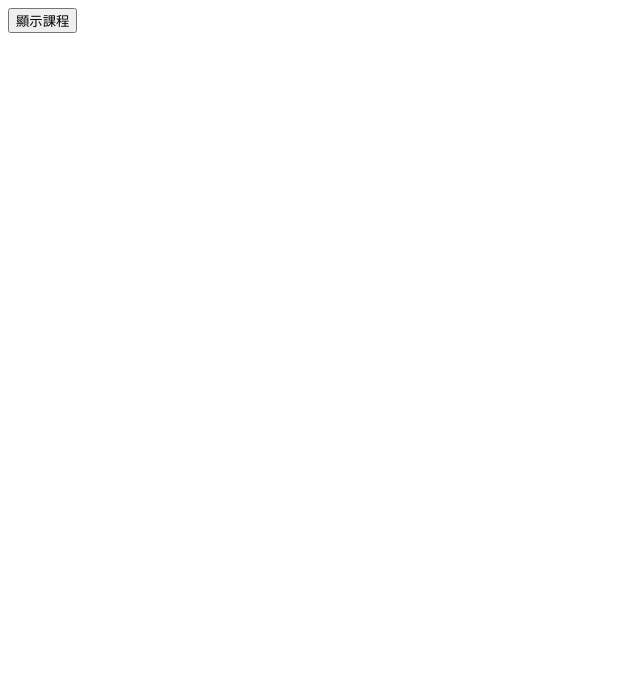
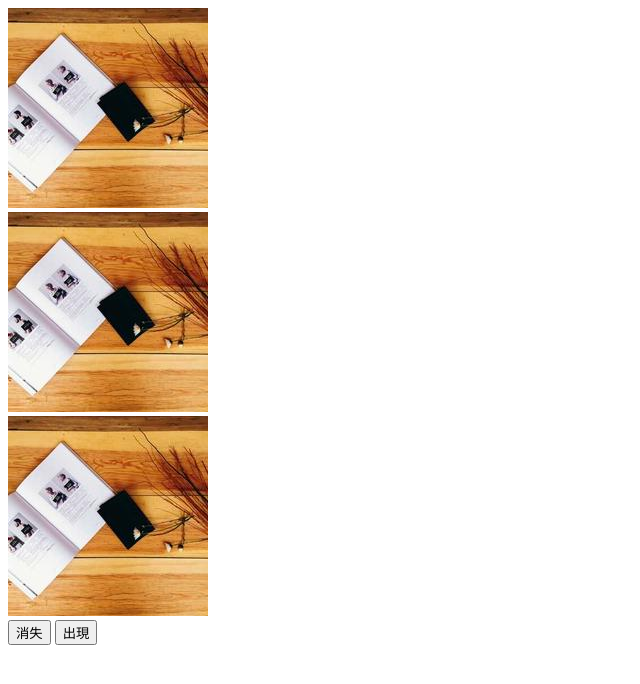
Before and after one commit to clairegocrazy/html.p, a plain HTML site: page index.html in a window 1280 px wide. Shown: the whole page, without its empty margins (0-640 px from the left). Drawn offline with Linux system fonts and the light colour scheme.

Commit message:
midterm 1

```diff
--- a/index.html
+++ b/index.html
@@ -3,24 +3,21 @@
 <head>
     <meta charset="UTF-8">
     <meta name="viewport" content="width=device-width, initial-scale=1.0">
-    <title>Q2</title>
+    <title>Q1</title>
 </head>
 <body>
-   <button onclick="show()">顯示課程</button>
-   <ul id="courstList"></ul>
-   <script>
-    const courses=["HTML","CSS","JavaScript"];
-    function show(){
-        const courseList=document.getElementById("courstList");
-        courseList.textContent="";
-        for (const course of courses){
-
-            const li=document.createElement("li");
-            li.textContent=course;
-            console.log(li)
-            courseList.appendChild(li);
+    <img src="1.jpg" alt="一本書的圖片"><br>
+    <img id="pic" src="1.jpg" alt="一本書的圖片"><br>
+    <img src="1.jpg" alt="一本書的圖片"><br>
+    <button onclick="disappear()">消失</button>
+    <button onclick="appear()">出現</button>
+    <script>
+        function disappear(){
+            document.getElementById("pic").style.display="none";
         }
-    }
-   </script>
+        function appear(){
+            document.getElementById("pic").style.display="block";
+        }
+    </script>
 </body>
 </html>
```
Also changed, not shown: 1.jpg (added), javascript.js (added).
